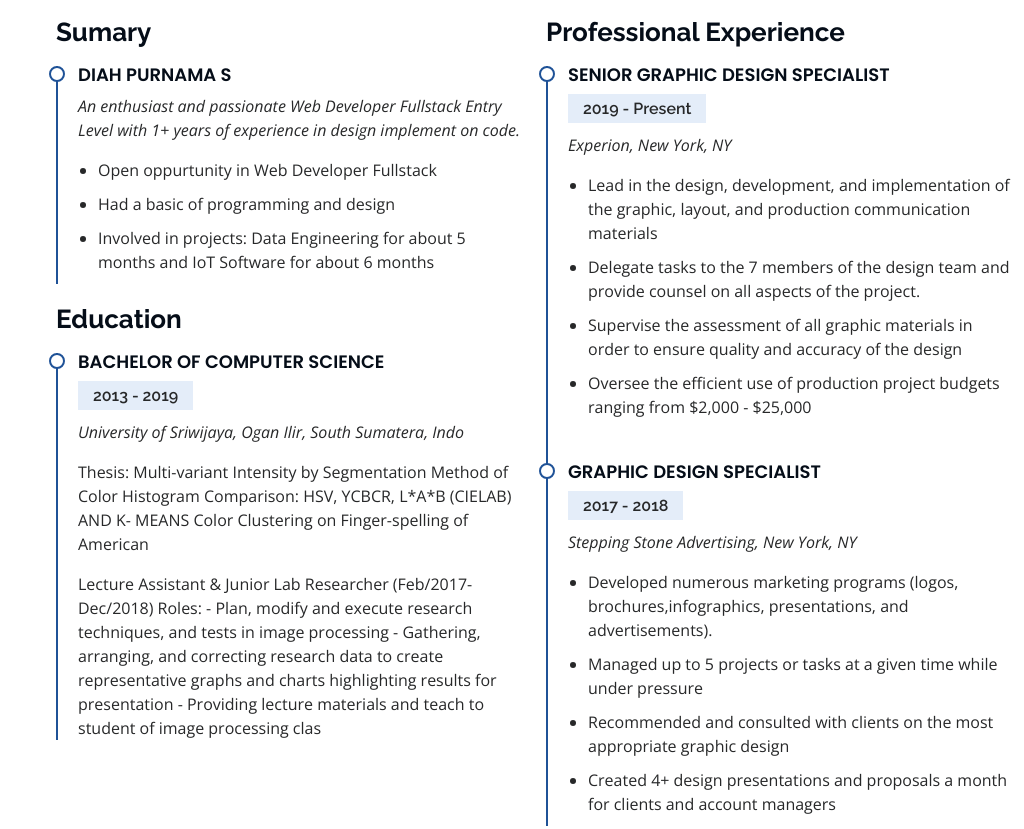
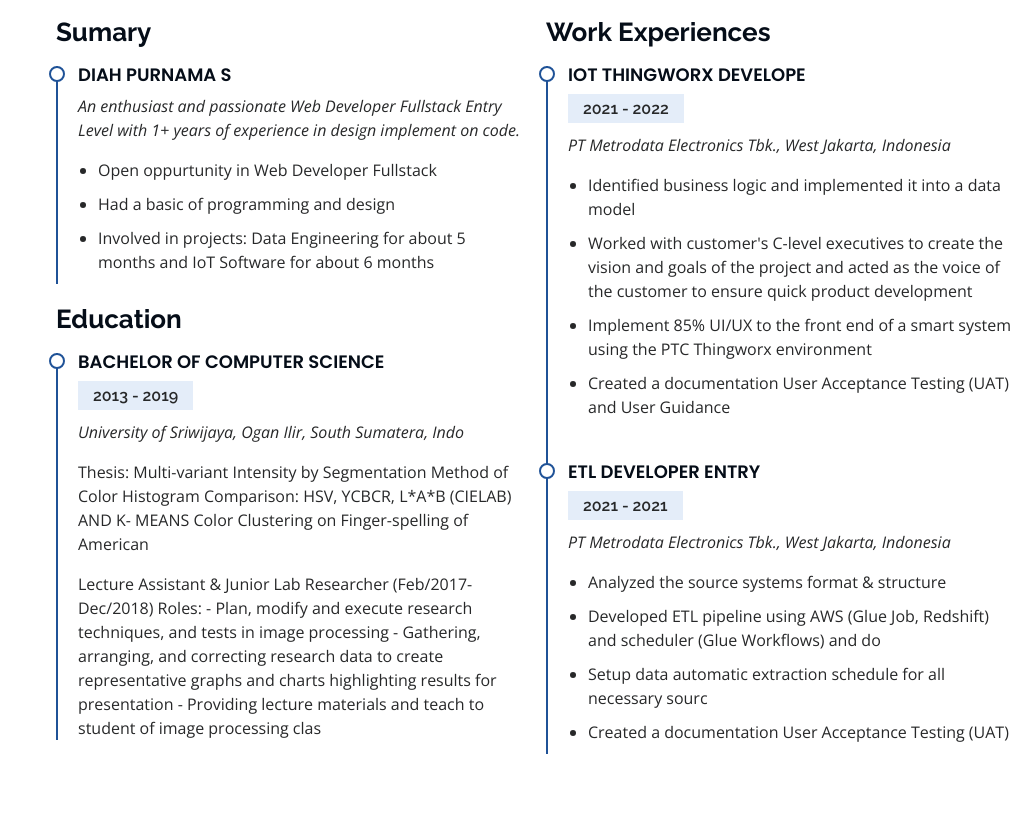
Before and after one commit to diahjunaidijr/portfolio, a plain HTML site: page index.html in a window 1280 px wide. Shown: the part 2902-3731 px from the top of the page, without its empty margins (256-1280 px from the left). Drawn offline with nearby package versions, Linux system fonts and the light colour scheme.

Commit message:
Update index.html

```diff
--- a/index.html
+++ b/index.html
@@ -307,27 +307,28 @@ Roles: - Plan, modify and execute research techniques, and tests in image proces
             </div>
           </div>
           <div class="col-lg-6" data-aos="fade-up" data-aos-delay="100">
-            <h3 class="resume-title">Professional Experience</h3>
+            <h3 class="resume-title">Work Experiences</h3>
             <div class="resume-item">
-              <h4>Senior graphic design specialist</h4>
-              <h5>2019 - Present</h5>
-              <p><em>Experion, New York, NY </em></p>
+              <h4>IoT Thingworx Develope</h4>
+              <h5>2021 - 2022</h5>
+              <p><em>PT Metrodata Electronics Tbk., West Jakarta, Indonesia </em></p>
               <ul>
-                <li>Lead in the design, development, and implementation of the graphic, layout, and production communication materials</li>
-                <li>Delegate tasks to the 7 members of the design team and provide counsel on all aspects of the project. </li>
-                <li>Supervise the assessment of all graphic materials in order to ensure quality and accuracy of the design</li>
-                <li>Oversee the efficient use of production project budgets ranging from $2,000 - $25,000</li>
+                <li>Identified business logic and implemented it into a data model</li>
+                <li>Worked with customer's C-level executives to create the vision and goals of the project and acted as the voice of the customer to
+                  ensure quick product development</li>
+                <li>Implement 85% UI/UX to the front end of a smart system using the PTC Thingworx environment</li>
+                <li>Created a documentation User Acceptance Testing (UAT) and User Guidance</li>
               </ul>
             </div>
             <div class="resume-item">
-              <h4>Graphic design specialist</h4>
-              <h5>2017 - 2018</h5>
-              <p><em>Stepping Stone Advertising, New York, NY</em></p>
+              <h4>ETL Developer Entry</h4>
+              <h5>2021 - 2021</h5>
+              <p><em>PT Metrodata Electronics Tbk., West Jakarta, Indonesia</em></p>
               <ul>
-                <li>Developed numerous marketing programs (logos, brochures,infographics, presentations, and advertisements).</li>
-                <li>Managed up to 5 projects or tasks at a given time while under pressure</li>
-                <li>Recommended and consulted with clients on the most appropriate graphic design</li>
-                <li>Created 4+ design presentations and proposals a month for clients and account managers</li>
+                <li>Analyzed the source systems format & structure</li>
+                <li>Developed ETL pipeline using AWS (Glue Job, Redshift) and scheduler (Glue Workflows) and do </li>
+                <li>Setup data automatic extraction schedule for all necessary sourc</li>
+                <li>Created a documentation User Acceptance Testing (UAT)</li>
               </ul>
             </div>
           </div>
```
